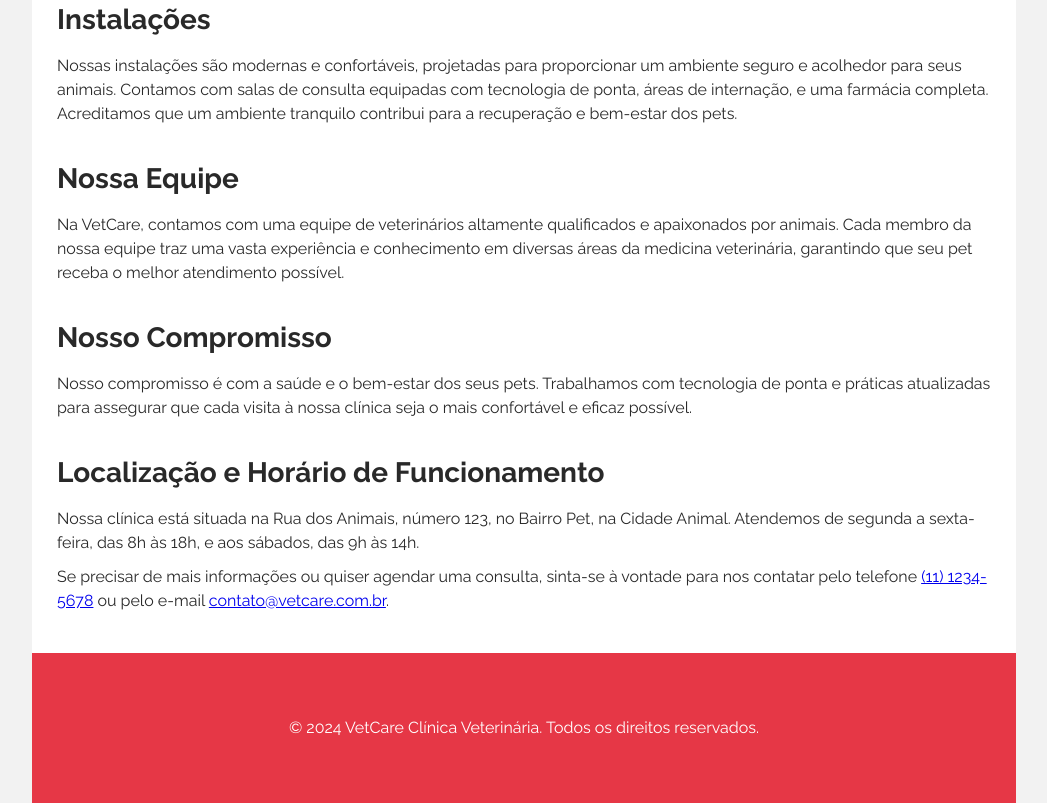
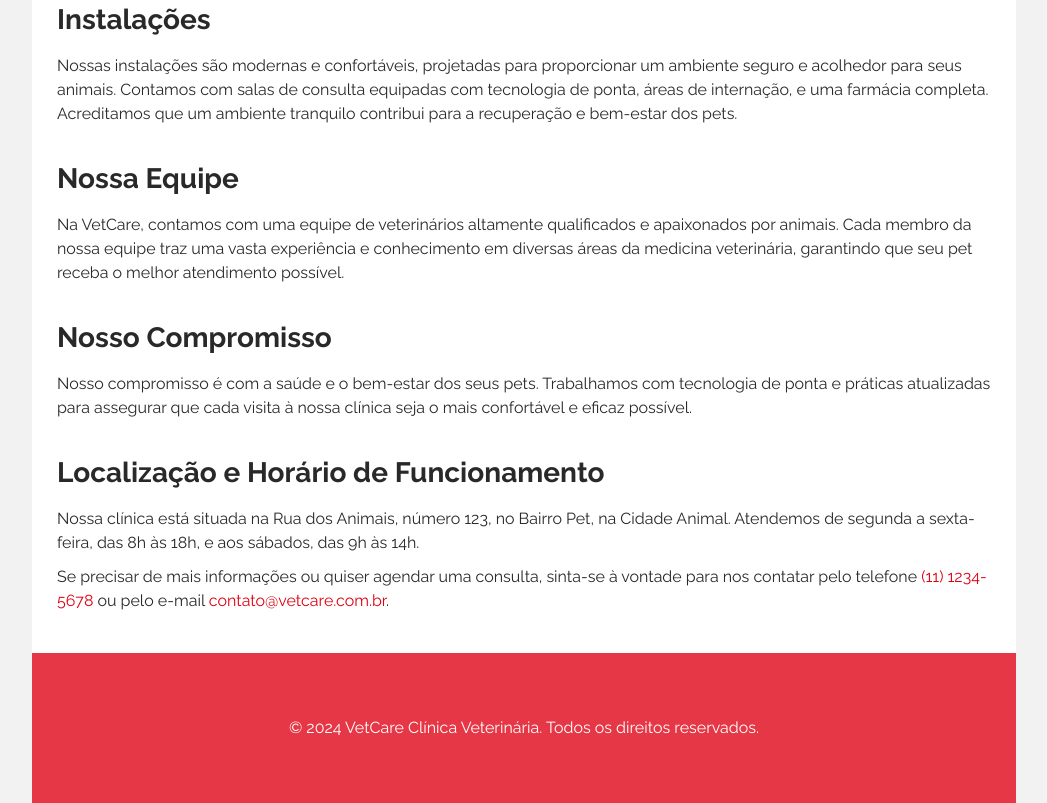
Before and after one commit to GracilianoOG/ads-clinica, a plain HTML site: page index.html in a window 1280 px wide. Shown: the part 1132-1935 px from the top of the page, without its empty margins (224-1271 px from the left). Drawn offline with Linux system fonts and the light colour scheme.

Commit message:
Change default anchor style

```diff
--- a/src/scss/base/_base.scss
+++ b/src/scss/base/_base.scss
@@ -8,3 +8,8 @@
 body, textarea, button, input {
   font-family: "Raleway", sans-serif;
 }
+
+a {
+  text-decoration: none;
+  color: hsl(354.9, 100%, 43.7%);
+}
```
Also changed, not shown: src/css/main.css.
